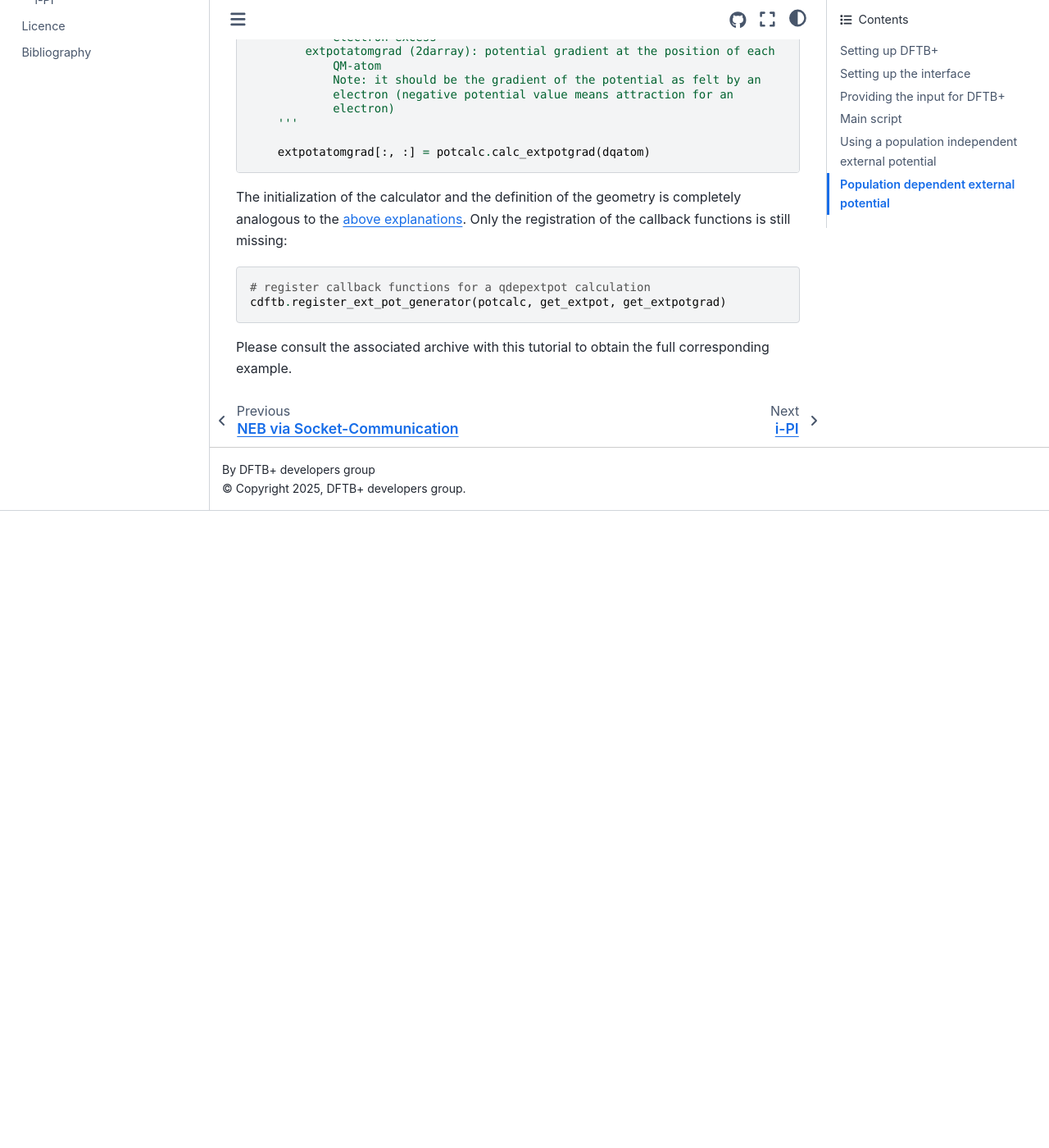
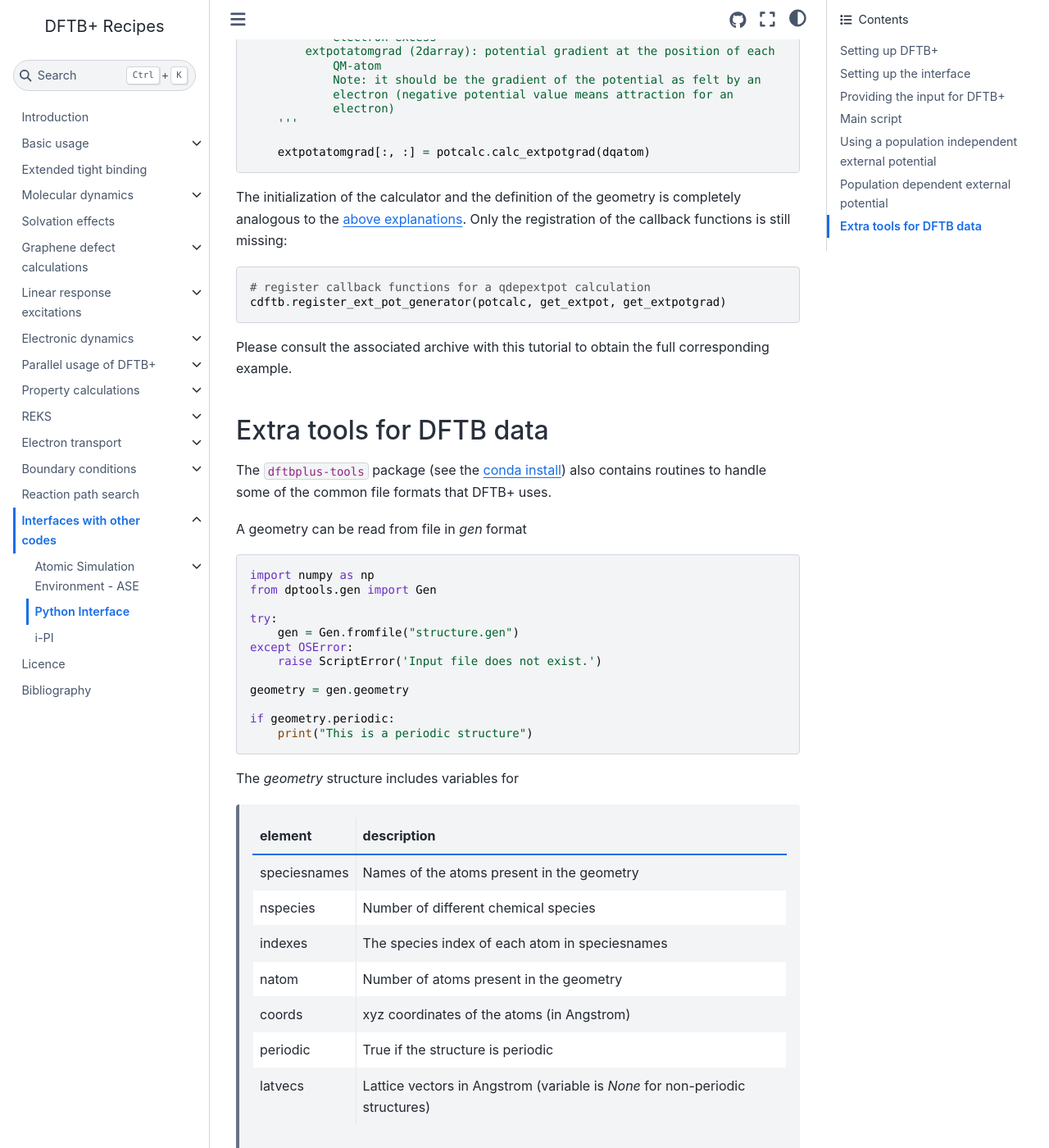
Before and after one commit to dftbplus/recipes, a Sphinx documentation site: the page built from docs/interfaces/pyapi/pyapi.rst, in a window 1280 px wide and 1400 px high, scrolled down 8045 px. Shown: the whole window at 82% size. Built offline with Sphinx 7.4.7 and the Sphinx Book theme 1.1.4, drawn with Linux system fonts in a browser that asks for light colours; before the commit the page ends 8668 px from its top, so only the background shows below that.

Commit message:
Start of using dptools components in scripts

```diff
--- a/docs/interfaces/pyapi/pyapi.rst
+++ b/docs/interfaces/pyapi/pyapi.rst
@@ -445,3 +445,51 @@
 
 Please consult the associated archive with this tutorial to obtain the full
 corresponding example.
+
+
+Extra tools for DFTB data
+=========================
+
+The ``dftbplus-tools`` package (see the
+:ref:`conda install <subsec-condainstall>`) also contains routines to
+handle some of the common file formats that DFTB+ uses.
+
+A geometry can be read from file in `gen` format
+
+.. code-block:: python
+
+   import numpy as np
+   from dptools.gen import Gen
+
+   try:
+       gen = Gen.fromfile("structure.gen")
+   except OSError:
+       raise ScriptError('Input file does not exist.')
+
+   geometry = gen.geometry
+
+   if geometry.periodic:
+       print("This is a periodic structure")
+
+
+
+The `geometry` structure includes variables for
+
+  +----------------+------------------------------------------------+
+  | element        | description                                    |
+  +================+================================================+
+  | speciesnames   | Names of the atoms present in the geometry     |
+  +----------------+------------------------------------------------+
+  | nspecies       | Number of different chemical species           |
+  +----------------+------------------------------------------------+
+  | indexes        | The species index of each atom in speciesnames |
+  +----------------+------------------------------------------------+
+  | natom          | Number of atoms present in the geometry        |
+  +----------------+------------------------------------------------+
+  | coords         | xyz coordinates of the atoms (in Angstrom)     |
+  +----------------+------------------------------------------------+
+  | periodic       | True if the structure is periodic              |
+  +----------------+------------------------------------------------+
+  | latvecs        | Lattice vectors in  Angstrom (variable is      |
+  |                | `None` for non-periodic structures)            |
+  +----------------+------------------------------------------------+
--- a/docs/introduction.rst
+++ b/docs/introduction.rst
@@ -52,7 +52,7 @@
 ``run.sh`` which contains the individual commands needed to run the full
 example.
 
-
+.. _subsec-condainstall:
 
 Installing DFTB+ from conda-forge
 ~~~~~~~~~~~~~~~~~~~~~~~~~~~~~~~~~
```
